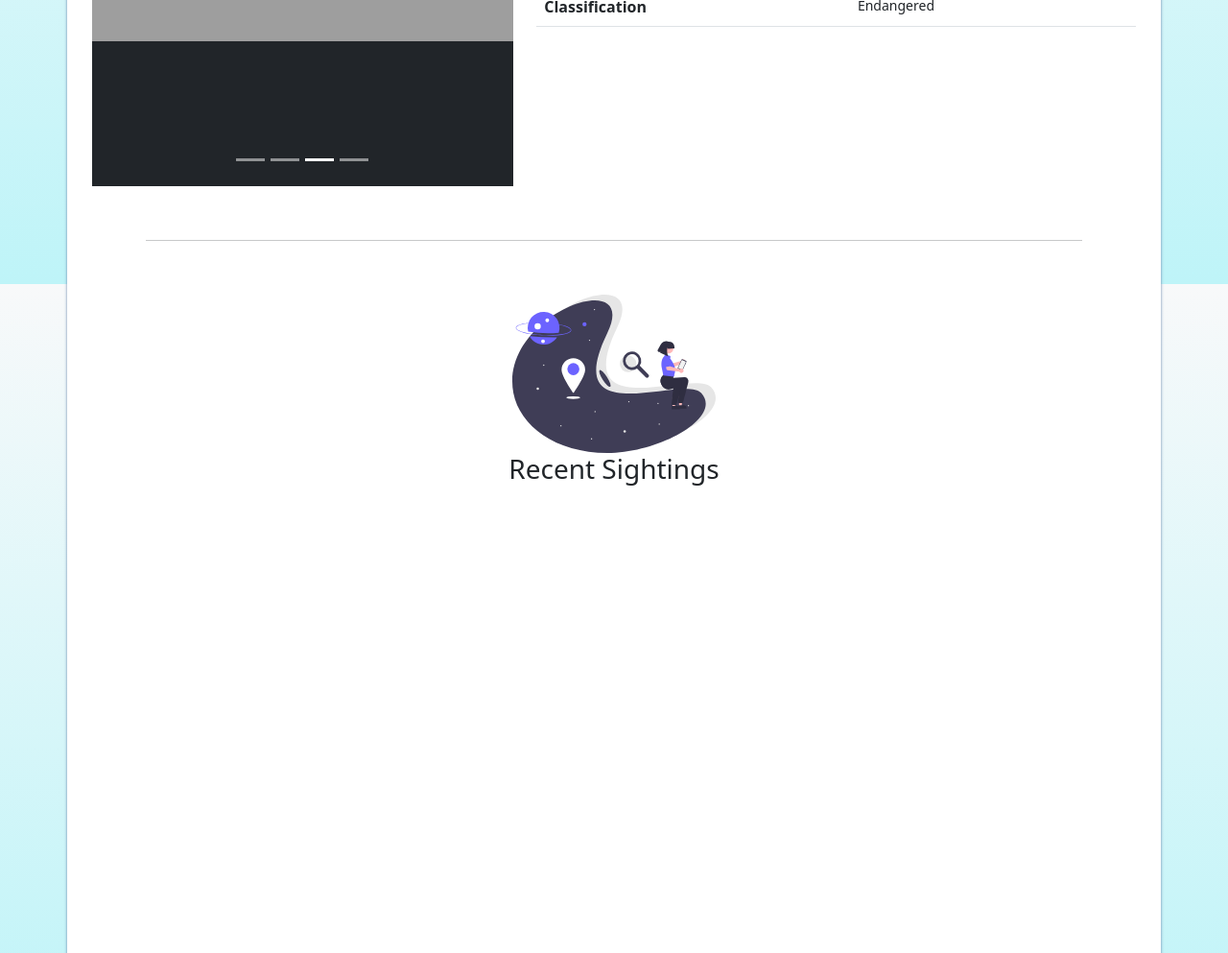
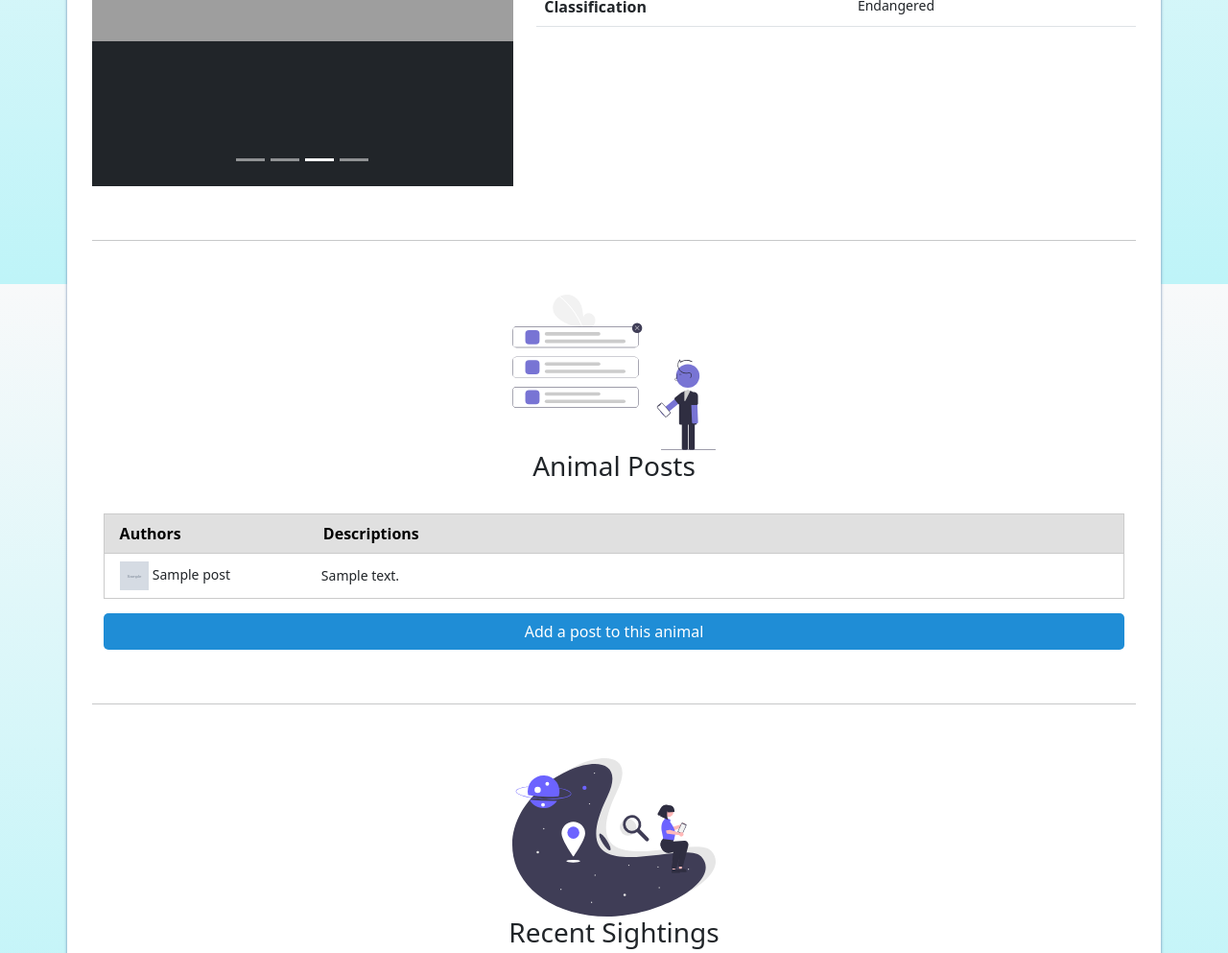
Before and after one commit to WileyBui/Animal-Watch, a Flask app: page /animal/1 in a window 1280 px wide. Shown: the part 504-1497 px from the top of the page at 96% size. Run offline with Flask 2, Linux system fonts and the light colour scheme; grey boxes marked "Sample" are stand-in pictures; a database or web service that is not in the repository returns one stand-in record (values such as "Sample title"); some libraries are stand-ins or nearby versions; grey boxes are pictures that could not be loaded.

Commit message:
Posts in specific-animalc-animal page finished

```diff
--- /dev/null
+++ b/queryResults.py
@@ -0,0 +1,62 @@
+def getActivityFeed(cur):
+    cur.execute("""
+        SELECT * FROM (
+            SELECT
+                Animals.id,
+                Animals.species,
+                Animals.imageURL,
+                array_to_string(array_agg(distinct "tag"),'; ') AS tag,
+                array_to_string(array_agg(distinct "tag_bootstrap_color"),'; ') AS tag_bootstrap_color
+            FROM Animals, HasTag, Tags
+            WHERE
+                Animals.id = HasTag.animal_id
+                AND HasTag.tag_id = Tags.id
+            GROUP BY
+                Animals.id,
+                Animals.species,
+                Animals.imageURL
+        ) A
+        ORDER BY A.id DESC;
+    """)
+    return cur
+
+def getSharedContentsFromAnimalId(cur, animal_id):
+    # shared contents
+    cur.execute("""
+        SELECT
+            Animals.species,
+            array_to_string(array_agg(distinct "tag"),'; ') AS tag,
+            array_to_string(array_agg(distinct "tag_bootstrap_color"),'; ') AS tag_bootstrap_color,
+            Animals.imageURL
+        FROM Animals, HasTag, Tags
+        WHERE
+            Animals.id = %s
+            AND Animals.id = HasTag.animal_id
+            AND HasTag.tag_id = Tags.id
+        GROUP BY
+            Animals.species,
+            Animals.imageURL;
+    """, [animal_id])
+    return [record for record in cur]
+
+def getAllPostsFromAnimalId(cur, animal_id):
+    # post contents
+    cur.execute("""
+        SELECT
+            Users.users_name,
+            Posts.post_text,
+            Posts.imageURL,
+            Posts.post_time
+        FROM Posts, Animals, Users
+        WHERE
+            Animals.id = %s
+            AND Animals.id = Posts.animal_id
+            AND Posts.users_id = Users.id;
+    """, [animal_id])
+
+    postList = [record for record in cur]
+
+    # No posts created if nothing's returned; otherwise, gets the first index's contents
+    postList = (["", "No post made...", None, None] if (len(postList) == 0) else postList)
+
+    return postList
--- a/schema.sql
+++ b/schema.sql
@@ -124,3 +124,4 @@ INSERT INTO Posts (users_id, animal_id, post_text, imageURL, post_time) VALUES (
 INSERT INTO Posts (users_id, animal_id, post_text, imageURL, post_time) VALUES (3, 3, 'Jakobs elephant text - Lorem ipsum dolor sit amet, consectetur adipiscing elit, sed do eiusmod tempor incididunt ut labore et dolore magna aliqua. Ut enim ad minim veniam, quis nostrud exercitation ullamco laboris nisi ut aliquip ex ea commodo consequat.', 'https://assets.nrdc.org/sites/default/files/styles/full_content--retina/public/media-uploads/wlds43_654640_2400.jpg?itok=LbhnLIk9', now());
 INSERT INTO Posts (users_id, animal_id, post_text, imageURL, post_time) VALUES (4, 4, 'Elises snake text - Lorem ipsum dolor sit amet, consectetur adipiscing elit, sed do eiusmod tempor incididunt ut labore et dolore magna aliqua. Ut enim ad minim veniam, quis nostrud exercitation ullamco laboris nisi ut aliquip ex ea commodo consequat.', 'https://thewhiskerchronicles.files.wordpress.com/2014/02/664px-eastern_indigo_snake.jpg', now());
 INSERT INTO Posts (users_id, animal_id, post_text, imageURL, post_time) VALUES (5, 5, 'Rays orangutan text - Lorem ipsum dolor sit amet, consectetur adipiscing elit, sed do eiusmod tempor incididunt ut labore et dolore magna aliqua. Ut enim ad minim veniam, quis nostrud exercitation ullamco laboris nisi ut aliquip ex ea commodo consequat.', 'https://static.scientificamerican.com/blogs/cache/file/65367319-B08B-4C77-8A2F42A5E05C8B53_source.jpg', now());
+INSERT INTO Posts (users_id, animal_id, post_text, imageURL, post_time) VALUES (5, 2, 'Rays text - Lorem ipsum dolor sit amet, consectetur adipiscing elit, sed do eiusmod tempor incididunt ut labore et dolore magna aliqua. Ut enim ad minim veniam, quis nostrud exercitation ullamco laboris nisi ut aliquip ex ea commodo consequat. ', 'https://www.rd.com/wp-content/uploads/2019/04/shutterstock_1013848126.jpg', now());
--- a/server.py
+++ b/server.py
@@ -1,6 +1,6 @@
+import os, db
 from flask import Flask, render_template, request, g, redirect, url_for, jsonify, abort
-
-import db
+from queryResults import *
 
 app = Flask(__name__)
 
@@ -23,51 +23,18 @@ def page_add_animal():
 @app.route('/feed', methods=['GET'])
 def page_feed():
     with db.get_db_cursor(False) as cur:
-        cur.execute("""
-                    SELECT * FROM (
-                        SELECT
-                            Animals.id,
-                            Animals.species,
-                            Animals.imageURL,
-                            array_to_string(array_agg(distinct "tag"),'; ') AS tag,
-                            array_to_string(array_agg(distinct "tag_bootstrap_color"),'; ') AS tag_bootstrap_color
-                        FROM Animals, HasTag, Tags
-                        WHERE
-                            Animals.id = HasTag.animal_id
-                            AND HasTag.tag_id = Tags.id
-                        GROUP BY
-                            Animals.id,
-                            Animals.species,
-                            Animals.imageURL
-                    ) A
-                    ORDER BY A.id DESC;
-                    """)
-
-        return render_template("feed.html", dataList=cur)
+        return render_template("feed.html", dataList=getActivityFeed(cur))
 
 @app.route('/animal/<int:animal_id>', methods=['GET'])
 def page_lookup(animal_id):
     with db.get_db_cursor(False) as cur:
-        cur.execute("""
-                    SELECT
-                        Animals.species,
-                        array_to_string(array_agg(distinct "tag"),'; ') AS tag,
-                        array_to_string(array_agg(distinct "tag_bootstrap_color"),'; ') AS tag_bootstrap_color,
-                        Animals.imageURL
-                    FROM Animals, HasTag, Tags
-                    WHERE
-                        Animals.id = %s
-                        AND Animals.id = HasTag.animal_id
-                        AND HasTag.tag_id = Tags.id
-                    GROUP BY
-                        Animals.species,
-                        Animals.imageURL;
-                    """, [animal_id])
-
-        shared_data = [record for record in cur]
+        # shared contents
+        shared_data = getSharedContentsFromAnimalId(cur, animal_id)
 
         if (len(shared_data) == 1):
-            return render_template("animalSpecific.html", shared_contents=shared_data[0])
+            postList = getAllPostsFromAnimalId(cur, animal_id)
+
+            return render_template("animalSpecific.html", shared_contents=shared_data[0], postList=postList)
         else:
             abort(404)
 
--- a/static/page_animal_look_up.css
+++ b/static/page_animal_look_up.css
@@ -43,5 +43,5 @@ tr td:nth-child(2) {
 }
 
 hr {
-    margin: 3.5em;
+    margin: 3.5em 0;
 }
--- a/templates/animalSpecific.html
+++ b/templates/animalSpecific.html
@@ -79,7 +79,7 @@
     <div class="row">
       <div class="col-md-5 order-md-1">
         {% with image=shared_contents[3] %}
-          {% include "helper_html/animal_look_up_carousel.html" %}
+        {% include "helper_html/animal_look_up_carousel.html" %}
         {% endwith %}
       </div>
       <div class="col-md-7 order-md-2 d-flex flex-column justify-content-center align-items-center">
@@ -89,7 +89,8 @@
               <th scope="row">Tags</th>
               <td>
                 {% for i in range(shared_contents[1].split("; ")|length) %}
-                  <span class="badge bg-{{ shared_contents[2].split('; ')[i] }}">{{ shared_contents[1].split("; ")[i] }}</span>
+                <span
+                  class="badge bg-{{ shared_contents[2].split('; ')[i] }}">{{ shared_contents[1].split("; ")[i] }}</span>
                 {% endfor %}
               </td>
             </tr>
@@ -119,13 +120,44 @@
 
     <div class="container">
       <div class="center-contents">
+        <img src="../static/images/animal_post.svg" width="20%" />
+        <h3>Animal Posts</h3>
+        <br />
+      </div>
+
+      <table class="pure-table pure-table-horizontal" style="width: 100%">
+        <thead>
+          <tr>
+            <th width="20%">Authors</th>
+            <th>Descriptions</th>
+          </tr>
+        </thead>
+        <tbody>
+          {% for n in postList %}
+            {% with username=n[0], user_description=n[1], user_avatar=n[2], post_time=n[3] %}
+              {% include "helper_html/animal_post.html" %}
+            {% endwith %}
+          {% endfor %}
+        </tbody>
+      </table>
+
+      <div style="padding-top: 15px;"><button class="pure-button pure-button-primary" style="width: 100%">Add a post to
+          this animal</button></div>
+
+
+    </div>
+
+    <hr>
+
+    <div class="container">
+      <div class="center-contents">
         <img src="../static/images/searching.svg" width="20%" />
         <h3>Recent Sightings</h3>
         <br />
         <!-- <img src="../static/images/recent_sightings.png" width="50%" /> -->
 
         <div style="width: 100%; height: 70vh">
-          <!-- <div id="map"></div> -->
+          <div id="map"></div>
         </div>
 
         <!-- <div style="padding-top: 15px;"><button class="pure-button pure-button-primary" style="width: 50%">Add a
@@ -173,16 +205,16 @@
     <div class="container">
       <div class="center-contents">
         <img src="../static/images/QandA.svg" width="25%;" />
-        <h3>Comments</h3>
+        <h3>Questions / Comments / Concerns</h3>
         <br />
       </div>
       {% include "helper_html/animal_look_up_q_and_a.html" %}
     </div>
   </div>
 </div>
-<!-- <script
+<script
   src="https://maps.googleapis.com/maps/api/js?key=AIzaSyBi5zcLYUtS8z0UaynGtI5Myfn2erWkASE&callback=initMap&libraries=&v=weekly"
-  async></script> -->
+  async></script>
 {% endblock %}
 
 {% block bottom_js_contents %}
--- a/templates/helper_html/animal_look_up_q_and_a.html
+++ b/templates/helper_html/animal_look_up_q_and_a.html
@@ -1,8 +1,8 @@
 <table class="pure-table pure-table-horizontal" style="width: 100%">
     <thead>
         <tr>
-            <th width="20%"></th>
-            <th>Comments</th>
+            <th width="20%">Username</th>
+            <th>Questions / Comments / Concerns</th>
         </tr>
     </thead>
     <tbody>
@@ -30,4 +30,4 @@
     </tbody>
 </table>
 
-<div style="padding-top: 15px;"><button class="pure-button pure-button-primary" style="width: 100%">Make a new comment</button></div>
+<div style="padding-top: 15px;"><button class="pure-button pure-button-primary" style="width: 100%">Make a New Question, Comment, or Concern</button></div>
--- /dev/null
+++ b/templates/helper_html/animal_post.html
@@ -0,0 +1,7 @@
+<tr>
+    <td>
+        <img src="{{ user_avatar }}" width="30px" height="30px" />
+        <small>{{ username }}</small>
+    </td>
+    <td>{{ user_description }}</td>
+</tr>
```
Also changed, not shown: static/images/animal_post.svg (added), 2 other files.
